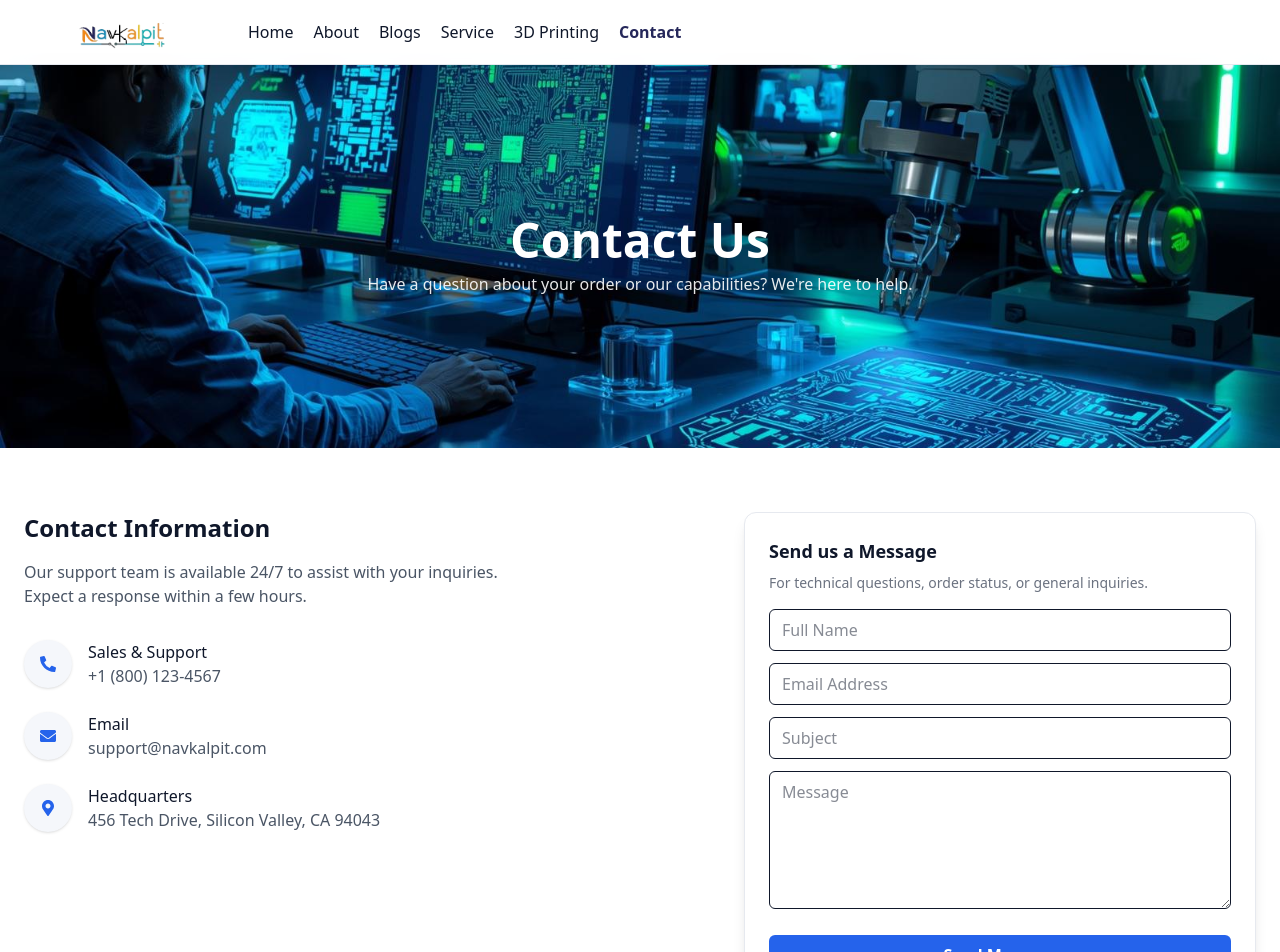
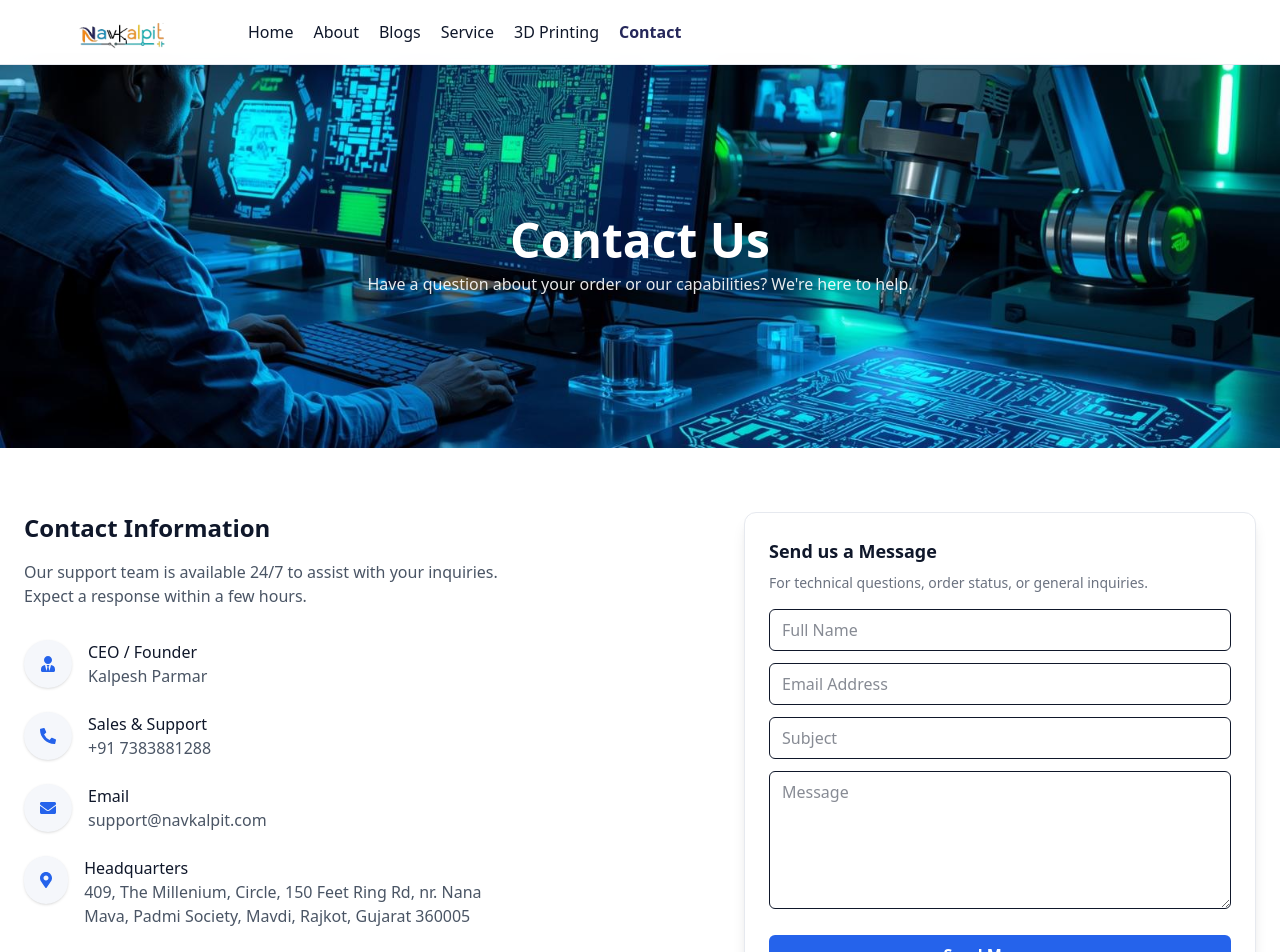
Before and after one commit to Mihirjadav/Navkalpit, a React app: page /contact in a window 1280 px wide. Shown: the top 952 px of the page. Built offline with nearby package versions, Linux system fonts and the light colour scheme; some icons are missing; the HTML template or start-up script is replaced by a standard one.

Commit message:
Redesign some component

```diff
--- a/src/components/HeroCarousel.jsx
+++ b/src/components/HeroCarousel.jsx
@@ -2,7 +2,7 @@ import { useState, useEffect } from "react";
 import PrimaryButton from "./PrimaryButton";
 import Design1 from "../assets/images/Design1.jpg";
 import Design3 from "../assets/images/Design3.jpg";
-
+import Design4 from "../assets/images/Design4.jpg";
 
 // Replace these paths with your actual images
 const slides = [
@@ -14,7 +14,7 @@ const slides = [
   },
   {
     id: 2,
-    img: "/assets/images/banner2.jpg",
+    img: Design4,
     title: "Latest Hardware Components",
     subtitle: "Upgrade your system with top brands",
   },
--- a/src/pages/Contact.jsx
+++ b/src/pages/Contact.jsx
@@ -1,5 +1,5 @@
 import React from "react";
-import { FaPhoneAlt, FaEnvelope, FaMapMarkerAlt } from "react-icons/fa";
+import { FaPhoneAlt, FaEnvelope, FaMapMarkerAlt, FaUserTie } from "react-icons/fa";
 
 const Contact = () => {
   return (
@@ -34,13 +34,26 @@ const Contact = () => {
             </p>
 
             <div className="space-y-6">
+
+              {/* CEO / Founder */}
+              <div className="flex items-start gap-4">
+                <div className="w-12 h-12 rounded-full bg-gray-100 flex items-center justify-center shadow">
+                  {/* You can use a user icon or CEO image */}
+                  <FaUserTie className="text-blue-600" />
+                </div>
+                <div>
+                  <h4 className="font-medium">CEO / Founder</h4>
+                  <p className="text-gray-600">Kalpesh Parmar</p>
+                </div>
+              </div>
+
               <div className="flex items-start gap-4">
                 <div className="w-12 h-12 rounded-full bg-gray-100 flex items-center justify-center shadow">
                   <FaPhoneAlt className="text-blue-600" />
                 </div>
                 <div>
                   <h4 className="font-medium">Sales & Support</h4>
-                  <p className="text-gray-600">+1 (800) 123-4567</p>
+                  <p className="text-gray-600">+91 7383881288</p>
                 </div>
               </div>
 
@@ -55,16 +68,18 @@ const Contact = () => {
               </div>
 
               <div className="flex items-start gap-4">
-                <div className="w-12 h-12 rounded-full bg-gray-100 flex items-center justify-center shadow">
+                <div className="w-20 h-12 rounded-full bg-gray-100 flex items-center justify-center shadow">
                   <FaMapMarkerAlt className="text-blue-600" />
                 </div>
                 <div>
                   <h4 className="font-medium">Headquarters</h4>
                   <p className="text-gray-600">
-                    456 Tech Drive, Silicon Valley, CA 94043
+                    409, The Millenium, Circle, 150 Feet Ring Rd, nr. Nana Mava, Padmi Society, Mavdi, Rajkot, Gujarat 360005
                   </p>
                 </div>
+
               </div>
+
             </div>
           </div>
 
```
Also changed, not shown: src/assets/images/Design4.jpg (added).
